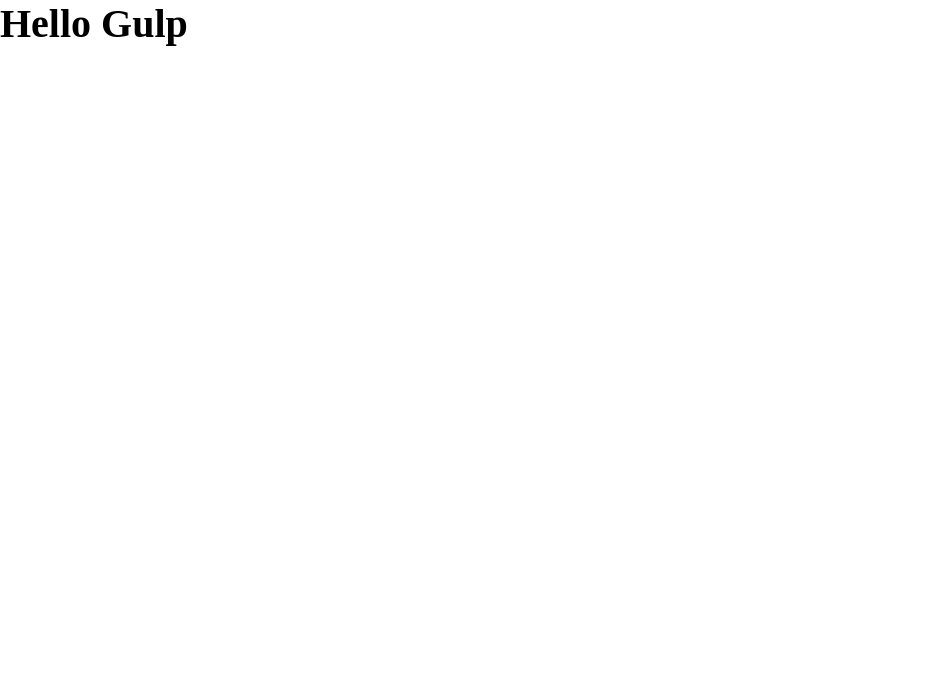
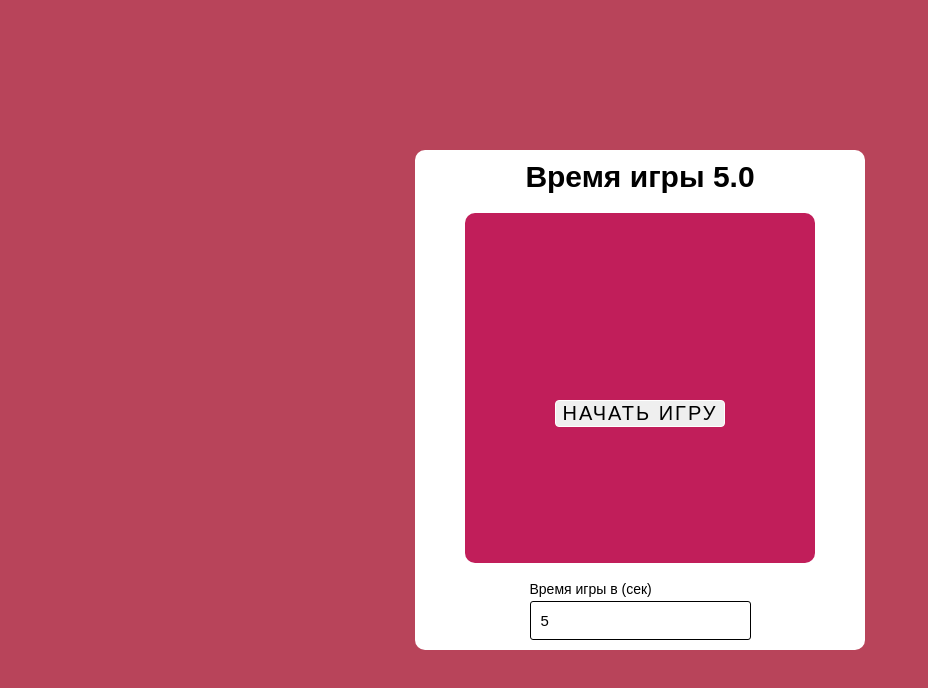
Before and after one commit to Ikrom-Murodov/Game-js, a website: page src/index.html in a window 1280 px wide. Shown: the whole page, without its empty margins (0-928 px from the left). Drawn offline with nearby package versions, Linux system fonts and the light colour scheme; files that its build step writes are made by us from their sources.

Commit message:
Изменение в файле README.md, добавил стили для игры, добавил шаблон для игры

```diff
--- a/src/index.html
+++ b/src/index.html
@@ -4,11 +4,56 @@
     <meta charset="UTF-8" />
     <meta name="viewport" content="width=device-width, initial-scale=1.0" />
     <meta http-equiv="X-UA-Compatible" content="ie=edge" />
-    <title>Gulp</title>
+    <title>GameJS</title>
+    <link
+      rel="stylesheet"
+      href="https://cdnjs.cloudflare.com/ajax/libs/normalize/8.0.1/normalize.min.css"
+    />
     <link rel="stylesheet" href="css/style.css" />
   </head>
   <body>
-    <h1>Hello Gulp</h1>
+    <header class="header header__body">
+      <div class="container header__container">
+        <div class="header__wrapper-content">
+          <div class="header-content header__content">
+            <div class="header-content__wrapper-time-game">
+              <h3 class="header-content__time-title-game">
+                Время игры <span class="header-content__time-game">5.0</span>
+              </h3>
+            </div>
+
+            <div class="header-content__wrapper-time-result-game hide">
+              <h3 class="header-content__time-title-game-result">
+                Ваш результат: <span class="header-content__result-game"></span>
+              </h3>
+            </div>
+
+            <div class="header-content__wrapper-button-start-game">
+              <button class="header-content__button-start-game">
+                Начать игру
+              </button>
+            </div>
+
+            <div class="header-content__wrapper-game-fields"></div>
+
+            <div class="header-content__wrapper-settings-game-time">
+              <div class="header-content__wrapper-settings-game-time-title">
+                <span class="header-content__settings-game-time-title"
+                  >Время игры в (сек)</span
+                >
+              </div>
+              <div class="header-content__wrapper-settings-game">
+                <input
+                  type="number"
+                  class="header-content__settings-game-time"
+                  value="5"
+                />
+              </div>
+            </div>
+          </div>
+        </div>
+      </div>
+    </header>
     <script src="js/index.js"></script>
   </body>
 </html>
--- a/src/sass/style.sass
+++ b/src/sass/style.sass
@@ -1,10 +1,106 @@
 html
-  font-size: 20px
+  font-size: 10px
 
 body
   margin: 0
   padding: 0
+  font-family: Arial, "Helvetica Neue", Helvetica, sans-serif
 
 h1,h2,h3,h4,h5,h6
+  margin: 0
   padding: 0
-  margin: 0
+
+*
+  box-sizing: border-box
+
+
+.header
+  width: 100%
+
+
+  &__container
+    width: 100%
+    height: 100vh
+    background-color: #B8445A
+    display: flex
+    flex-direction: column
+    justify-content: center
+    align-items: center
+    padding: 1rem
+
+  &__wrapper-content
+    width: 100%
+    max-width: 45rem
+    height: 50rem
+    border-radius: 1rem
+    background-color: #fff
+    padding: 1rem
+
+
+  &__content
+    display: flex
+    flex-direction: column
+    justify-content: space-between
+    align-items: center
+    height: 100%
+    position: relative
+
+
+
+
+
+.header-content
+
+  &__time-title-game, &__time-title-game-result
+    font-size: 3rem
+
+  &__wrapper-game-fields
+    width: 100%
+    max-width: 35rem
+    height: 35rem
+    background-color: #C11E5A
+    position: relative
+    border-radius: 1rem
+
+  &__wrapper-button-start-game
+    position: absolute
+    top: 50%
+    z-index: 2
+
+  &__button-start-game
+    font-size: 2rem
+    border-radius: .4rem
+    text-transform: uppercase
+    letter-spacing: .2rem
+    border: .1rem solid white
+    outline: none
+    cursor: pointer
+    transition: color .3s,  background-color .4s
+
+    &:hover
+      color: white
+      background-color: #C11E5A
+
+  &__settings-game-time-title
+    font-size: 1.4rem
+
+  &__settings-game-time
+    font-size: 1.5rem
+    padding: 1rem
+    border: .1rem solid black
+    border-radius: .3rem
+    margin-top: .4rem
+
+
+
+.hide
+  display: none
+
+.gameFieldStyle
+  background-color: #fff
+  border: 1px solid #C11E5A
+
+.randomSquaresStyle
+  cursor: pointer
+  position: absolute
+  border-radius: 1rem
```
Also changed, not shown: README.md.
